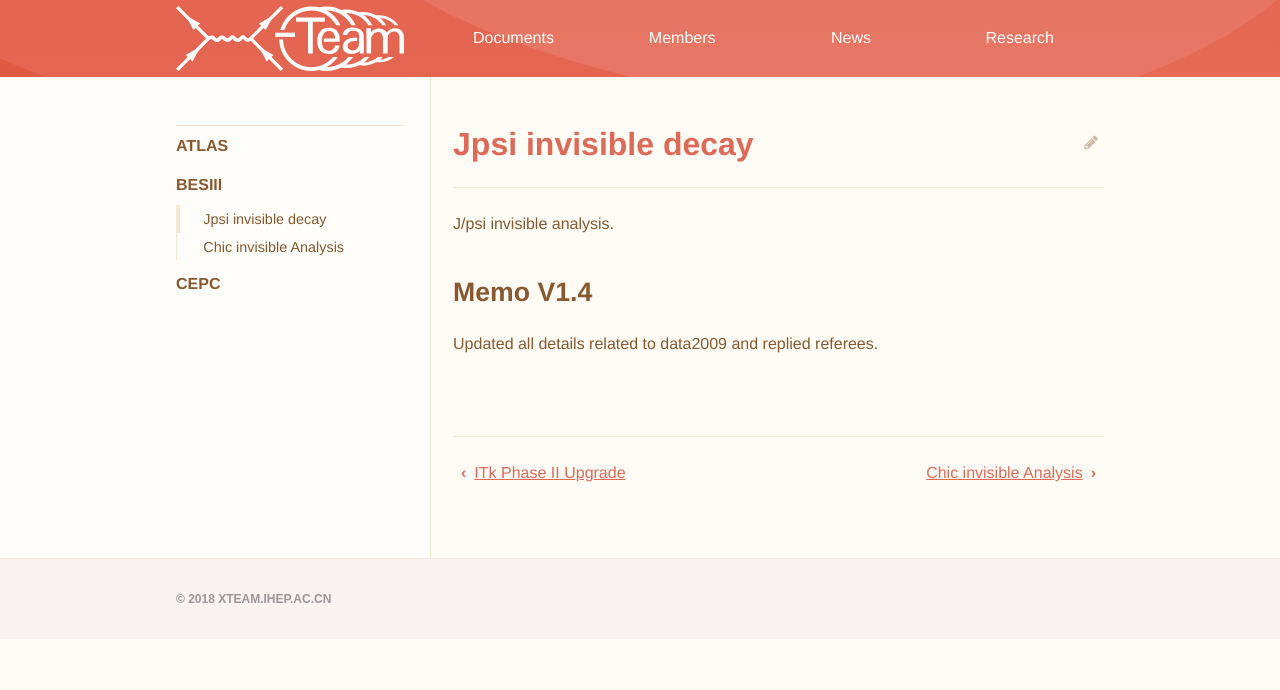
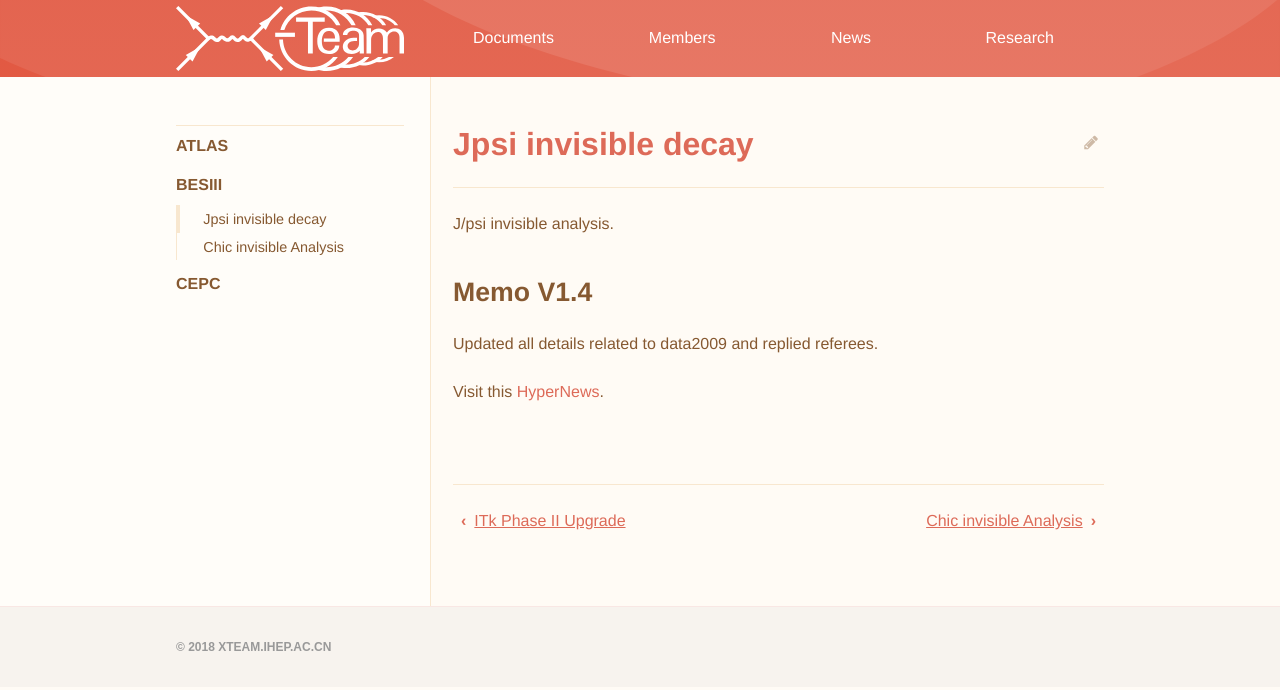
Before and after one commit to dt-np/xteam, a Jekyll site: the page built from _research/bes3/jpsi2invi.md, in a window 1280 px wide. Shown: the top 690 px of the page. Built offline with Jekyll 4.4.1, drawn with Linux system fonts in a browser that asks for light colours.

Commit message:
Update jpsi2invi.md

```diff
--- a/_research/bes3/jpsi2invi.md
+++ b/_research/bes3/jpsi2invi.md
@@ -7,3 +7,5 @@ J/psi invisible analysis.
 ## Memo V1.4
 
 Updated all details related to data2009 and replied referees.
+
+Visit this [HyperNews](http://hnbes3.ihep.ac.cn/HyperNews/get/paper194/7/1.html).
```
